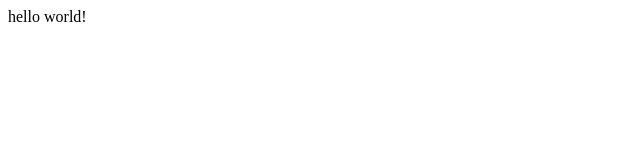
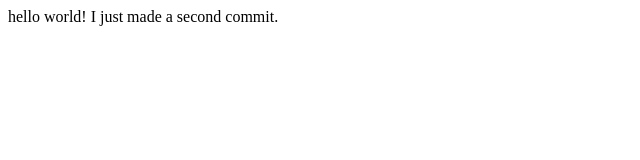
Before and after one commit to bijayabc/cs230, a plain HTML site: page index.html in a window 1280 px wide. Shown: the whole page, without its empty margins (0-640 px from the left). Drawn offline with Linux system fonts and the light colour scheme.

Commit message:
added a line

```diff
--- a/index.html
+++ b/index.html
@@ -1,5 +1,6 @@
 <html>
   <body>
     hello world!
+    I just made a second commit.
   </body>
 </html>
```
